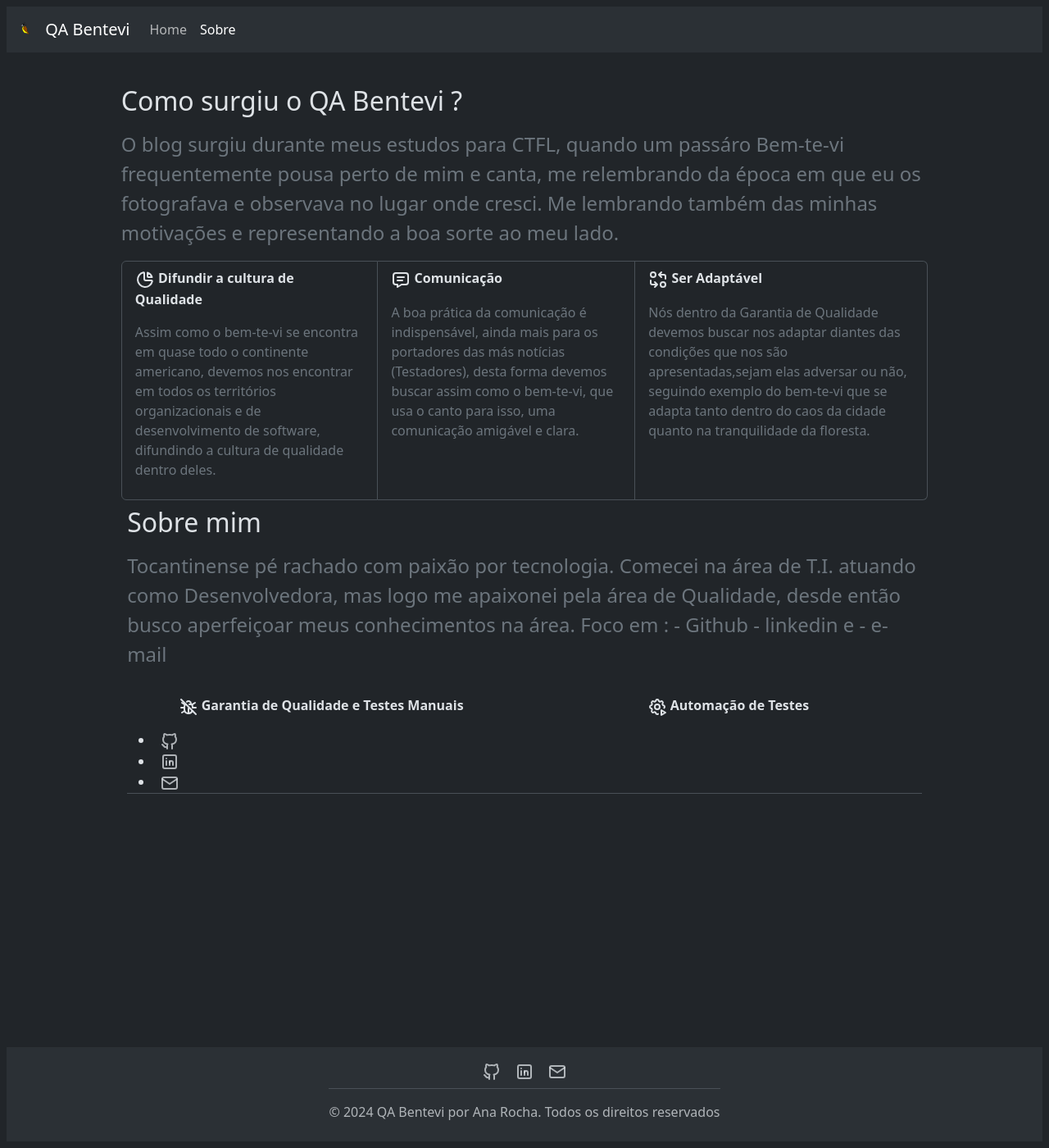
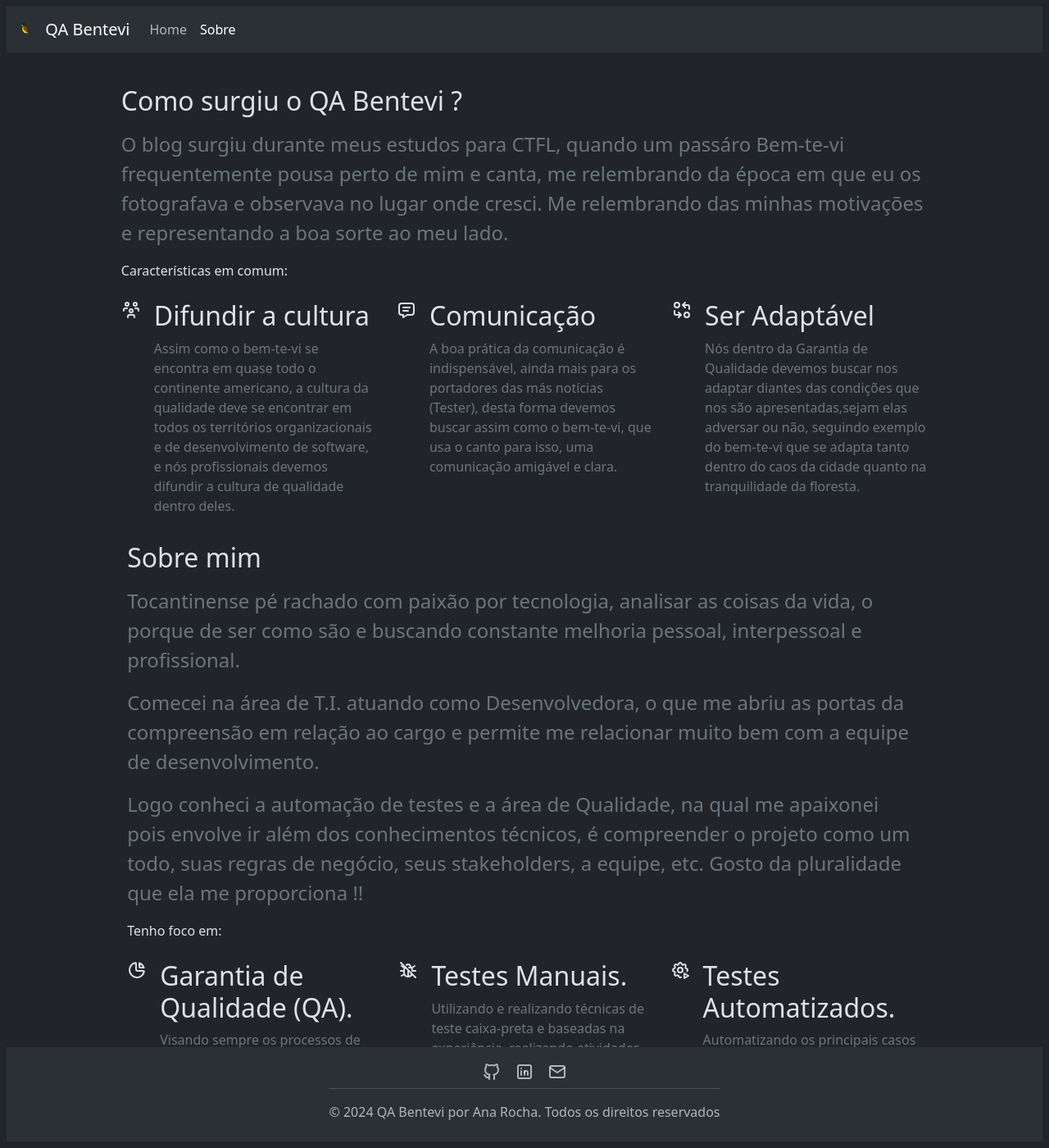
Before and after one commit to feroline/feroline.qa-bentevi, a Jekyll site: the page built from pages/sobre.html, in a window 1280 px wide and 1400 px high. Shown: the whole window at 82% size. Built offline with Jekyll 4.4.1, drawn with Linux system fonts in a browser that asks for light colours; nearby versions of some CDN libraries; library files that are not in the unit come from our copies; some of the changed text lies outside the part shown.

Commit message:
tela sobre adicionada

```diff
--- a/_data/contatos.yml
+++ b/_data/contatos.yml
@@ -1,9 +1,9 @@
-- name: email
+- name: E-mail
   link: mailto:qabentevi@gmail.com
   svgPath: svg/email.svg
-- name: linkedin
+- name: Linkedin
   link: https://www.linkedin.com/in/anacarolinarodriguesrocha/
   svgPath: svg/linkedin.svg
-- name: github
+- name: Github
   link: https://github.com/feroline
   svgPath: svg/github.svg
--- a/pages/sobre.html
+++ b/pages/sobre.html
@@ -8,68 +8,161 @@
     <div class="container">
         <div class="row vstack gap-3 align-items-center">
             <div class="col-12 p-2">
-                <div class="row justify-content-xl-center">
+                <div class="row justify-content-center">
                     <div class="col-12 col-xl-11">
                         <h2 class="mb-3">Como surgiu o QA Bentevi ? </h2>
+
                         <p class="lead fs-4 text-secondary mb-3">
                             O blog surgiu durante meus estudos para CTFL, quando um passáro Bem-te-vi frequentemente
-                            pousa perto de mim e canta, me relembrando da época em que eu os fotografava e observava no lugar onde
-                            cresci. Me lembrando também das minhas motivações e representando a boa sorte ao meu lado.
+                            pousa perto de mim e canta, me relembrando da época em que eu os fotografava e observava no
+                            lugar onde
+                            cresci. Me relembrando das minhas motivações e representando a boa sorte ao meu lado.
                         </p>
-                        <ul class="list-group list-group-horizontal">
+                        <p> Características em comum: </p>
+                        <div class="row g-4 py-2 row-cols-1 row-cols-lg-3">
+                            <div class="col d-flex align-items-start">
+                                <div
+                                    class="icon-square  d-inline-flex align-items-center justify-content-center fs-4 flex-shrink-0 me-3">
+                                    {% include svg/user-group.svg %}
+                                </div>
+                                <div>
+                                    <h3 class="fs-2">Difundir a cultura </h3>
+                                    <p class="text-secondary"> Assim como o bem-te-vi se encontra em quase todo o
+                                        continente americano, a cultura da qualidade deve
+                                        se
+                                        encontrar em todos os territórios organizacionais e de desenvolvimento de
+                                        software,
+                                        e nós profissionais devemos difundir a cultura de qualidade dentro deles.</p>
 
-                            <li class="list-group-item">
-                                <p class="fw-bold"> {% include svg/chart-pie.svg %} Difundir a cultura de Qualidade</p>
-                                <p class="text-secondary">
-                                    Assim como o bem-te-vi se encontra em quase todo o continente americano, devemos nos
-                                    encontrar em todos os territórios organizacionais e de desenvolvimento de software,
-                                    difundindo a cultura de qualidade dentro deles.
-                                </p>
-                            </li>
-                            <li class="list-group-item">
-                                <p class="fw-bold"> {% include svg/message.svg %} Comunicação</p>
-                                <p class="text-secondary">
-                                    A boa prática da comunicação é indispensável, ainda mais para os portadores das más
-                                    notícias (Testadores), desta forma devemos buscar assim como o bem-te-vi,
-                                    que usa o canto para isso, uma comunicação amigável e clara.
-                                </p>
-                            </li>
-                            <li class="list-group-item">
-                                <p class="fw-bold">{% include svg/transform.svg %} Ser Adaptável</p>
-                                <p class="text-secondary">
-                                    Nós dentro da Garantia de Qualidade devemos buscar nos adaptar diantes das condições
-                                    que nos são apresentadas,sejam elas adversar ou não,
-                                    seguindo exemplo do bem-te-vi que se adapta tanto dentro
-                                    do caos da cidade quanto na tranquilidade da floresta.
-                                </p>
-                            </li>
-                        </ul>
+                                </div>
+                            </div>
+                            <div class="col d-flex align-items-start">
+                                <div
+                                    class="icon-square  d-inline-flex align-items-center justify-content-center fs-4 flex-shrink-0 me-3">
+                                    {% include svg/message.svg %}
+                                </div>
+                                <div>
+                                    <h3 class="fs-2">Comunicação</h3>
+                                    <p class="text-secondary"> A boa prática da comunicação é indispensável, ainda mais
+                                        para os portadores das
+                                        más
+                                        notícias (Tester), desta forma devemos buscar assim como o bem-te-vi,
+                                        que usa o canto para isso, uma comunicação amigável e clara.</p>
+
+                                </div>
+                            </div>
+                            <div class="col d-flex align-items-start">
+                                <div
+                                    class="icon-square  d-inline-flex align-items-center justify-content-center fs-4 flex-shrink-0 me-3">
+                                    {% include svg/transform.svg %}
+                                </div>
+                                <div>
+                                    <h3 class="fs-2">Ser Adaptável</h3>
+                                    <p class="text-secondary"> Nós dentro da Garantia de Qualidade devemos buscar nos
+                                        adaptar diantes das
+                                        condições
+                                        que nos são apresentadas,sejam elas adversar ou não,
+                                        seguindo exemplo do bem-te-vi que se adapta tanto dentro
+                                        do caos da cidade quanto na tranquilidade da floresta.</p>
+
+                                </div>
+                            </div>
+                        </div>
                     </div>
                 </div>
                 <div class="col-12 p-2">
-                    <div class="row justify-content-xl-center">
+                    <div class="row justify-content-center">
                         <div class="col-12 col-xl-11">
                             <h2 class="mb-3">Sobre mim </h2>
                             <p class="lead fs-4 text-secondary mb-3">
-                                Tocantinense pé rachado com paixão por tecnologia. Comecei na área de T.I. atuando como Desenvolvedora,
-                                mas logo me apaixonei pela área de Qualidade, desde então busco aperfeiçoar
-                                meus conhecimentos na área.
-                                Foco em :
-                                - Github - linkedin e - e-mail
+                                Tocantinense pé rachado com paixão por tecnologia, analisar as coisas da vida,
+                                o porque de ser como são e buscando constante melhoria pessoal, interpessoal e
+                                profissional.
+                            </p>
+                            <p class="lead fs-4 text-secondary mb-3">
+                                Comecei na área de T.I. atuando como
+                                Desenvolvedora, o que me abriu as portas da compreensão em relação ao cargo e permite me
+                                relacionar
+                                muito bem com a equipe de desenvolvimento.
+                            </p>
+                            <p class="lead fs-4 text-secondary mb-3">
+                                Logo conheci a automação de testes e a área de Qualidade, na qual me apaixonei pois
+                                envolve ir
+                                além dos conhecimentos técnicos, é compreender o projeto como um todo, suas regras de
+                                negócio, seus
+                                stakeholders, a equipe, etc.
+                                Gosto da pluralidade que ela me proporciona !!
                             </p>
 
-                            <div class="container overflow-hidden text-center">
-                                <div class="row gx-5">
-                                  <div class="col">
-                                   <div class="p-3 fw-bold"> {% include svg/bug-off.svg %} Garantia de Qualidade e Testes Manuais</div>
-                                  </div>
-                                  <div class="col">
-                                    <div class="p-3 fw-bold"> {% include svg/automation.svg %} Automação de Testes</div>
-                                  </div>
+                            <p>Tenho foco em: </p>
+
+                            <div class="row g-4 py-2 row-cols-1 row-cols-lg-3">
+
+                                <div class="col d-flex align-items-start">
+                                    <div
+                                        class="icon-square  d-inline-flex align-items-center justify-content-center fs-4 flex-shrink-0 me-3">
+                                        {% include svg/chart-pie.svg %}
+                                    </div>
+                                    <div>
+                                        <h3 class="fs-2">Garantia de Qualidade (QA).</h3>
+                                        <p class="text-secondary">Visando sempre os processos de desenvolvimento e
+                                            teste, além de suas
+                                            melhorias contínuas. </p>
+                                    </div>
                                 </div>
-                              </div>
+                                <div class="col d-flex align-items-start">
+                                    <div
+                                        class="icon-square  d-inline-flex align-items-center justify-content-center fs-4 flex-shrink-0 me-3">
+                                        {% include svg/bug-off.svg %}
+                                    </div>
+                                    <div>
+                                        <h3 class="fs-2">Testes Manuais.</h3>
+                                        <p class="text-secondary">Utilizando e realizando técnicas de teste
+                                            caixa-preta e baseadas na
+                                            experiência,
+                                            realizando atividades de teste como criação de Casos de Teste,
+                                            adaptando os níveis e tipos de teste com base no ciclo de vida do
+                                            projeto e
+                                            muito mais.
+                                        </p>
+                                    </div>
+                                </div>
+                                <div class="col d-flex align-items-start">
+                                    <div
+                                        class="icon-square  d-inline-flex align-items-center justify-content-center fs-4 flex-shrink-0 me-3">
+                                        {% include svg/automation.svg %}
+                                    </div>
+                                    <div>
+                                        <h3 class="fs-2">Testes Automatizados.</h3>
+                                        <p class="text-secondary">Automatizando os principais casos de teste com
+                                            ferramentas de linguagem JavaScript e TypeScript,
+                                            como o Cypress.io </p>
+                                    </div>
+                                </div>
+                            </div>
 
-                              <ul class="justify-content-center border-bottom mb-3">
+                            <p>Redes de contato: </p>
+
+                                <div class=" container justify-content-center">
+
+                                        <ul class="nav justify-content-center">
+                                            {% for contato in site.data.contatos reversed %}
+
+                                            <li class="nav-item">
+                                                <a href="{{contato.link}}" class="nav-link px-2 text-muted">
+                                                    {% include {{ contato.svgPath }} %} - {{ contato.name }}
+                                                </a>
+                                            </li>
+
+                                            {% endfor %}
+                                        </ul>
+
+                                </div>
+
+
+
+
+                            <!-- <ul class="justify-content-center border-bottom mb-3">
                                 {% for contato in site.data.contatos reversed %}
 
                                 <li class="item">
@@ -79,7 +172,7 @@
                                 </li>
 
                                 {% endfor %}
-                            </ul>
+                            </ul> -->
                         </div>
                     </div>
                 </div>
```
Also changed, not shown: _includes/svg/user-group.svg (added), 1 other file.
